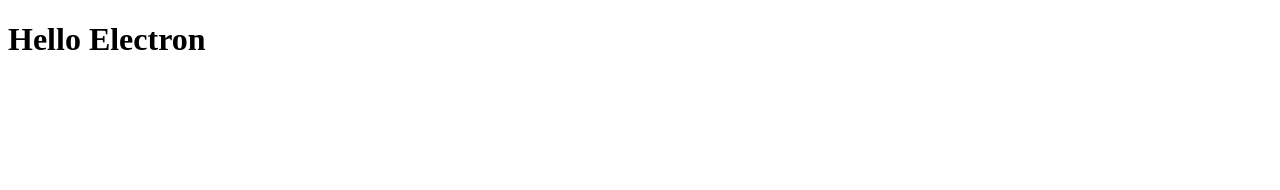
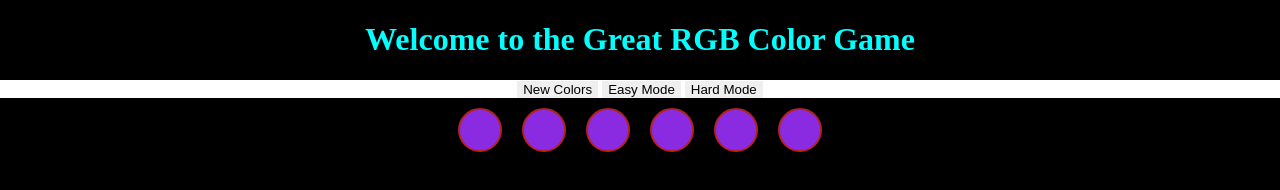
Before and after one commit to sanyemaa/electronproject-a2ma, an Electron app: page index.html in a window 1280 px wide. Drawn offline with Linux system fonts and the light colour scheme.

Commit message:
modify basic electron process, add styling and content to main page

```diff
--- /dev/null
+++ b/index.css
@@ -0,0 +1,38 @@
+body{
+    background: rgb(0,0,0);
+    color: aqua;
+    text-align: center;
+    width: 100%;
+    padding: 0;
+    margin: 0;
+}
+
+.color-options{
+    border: 2px solid firebrick;
+    margin: 10px;
+    width: 30px;
+    height: 30px;
+    padding: 5px;
+    background: blueviolet;
+    border-radius: 80%;
+}
+
+#game-options{
+    background: white;
+    height: 15%;
+    width: 100%;
+}
+
+#game-options button{
+    border: none;
+}
+
+#game-options button:hover{
+    background: rgb(0,0,0);
+    color: white;
+}
+
+#container{
+    display: flex;
+    justify-content: center;
+}
--- a/index.html
+++ b/index.html
@@ -4,9 +4,23 @@
     <meta charset="UTF-8">
     <meta name="viewport" content="width=device-width, initial-scale=1.0">
     <meta http-equiv="X-UA-Compatible" content="ie=edge">
-    <title>Welcome</title>
+    <title>Can You Guess the Colors?</title>
+    <link rel="stylesheet" href="./index.css">
 </head>
 <body>
-    <h1>Hello Electron</h1>
+    <h1>Welcome to the <span>Great RGB Color Game</span></h1>
+    <div id="game-options">
+        <button>New Colors</button>
+        <button>Easy Mode</button>
+        <button>Hard Mode</button>
+    </div>
+    <div id="container">
+        <div class="color-options"></div>
+        <div class="color-options"></div>
+        <div class="color-options"></div>
+        <div class="color-options"></div>
+        <div class="color-options"></div>
+        <div class="color-options"></div>
+    </div>
 </body>
 </html>
--- a/package.json
+++ b/package.json
@@ -23,6 +23,6 @@
   },
   "homepage": "https://github.com/sanyemaa/electronproject-a2ma#readme",
   "dependencies": {
-    "electron": "^2.0.17"
+    "electron": "^4.0.6"
   }
 }
```
Also changed, not shown: main.js (+7 -6 lines), 1 other file.
